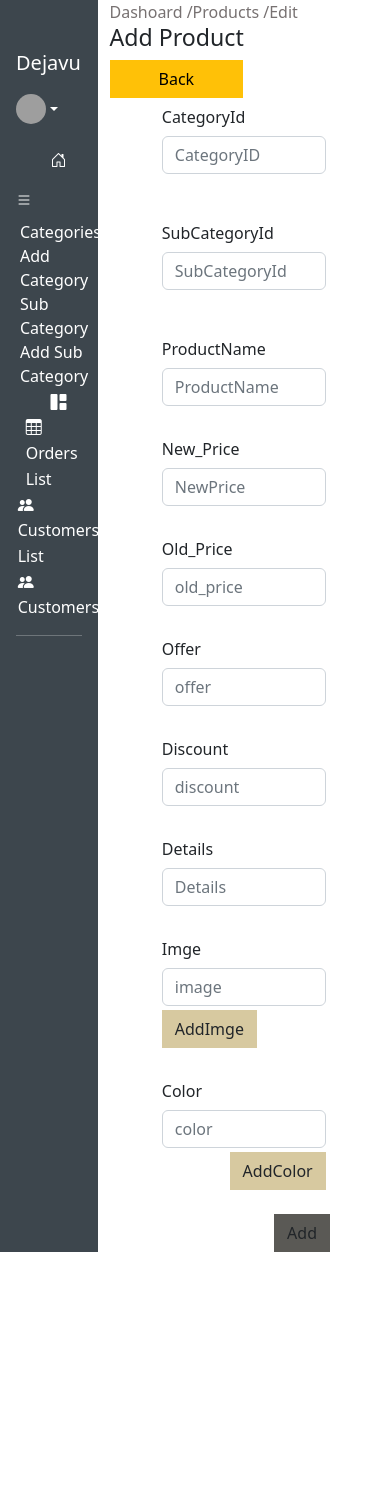
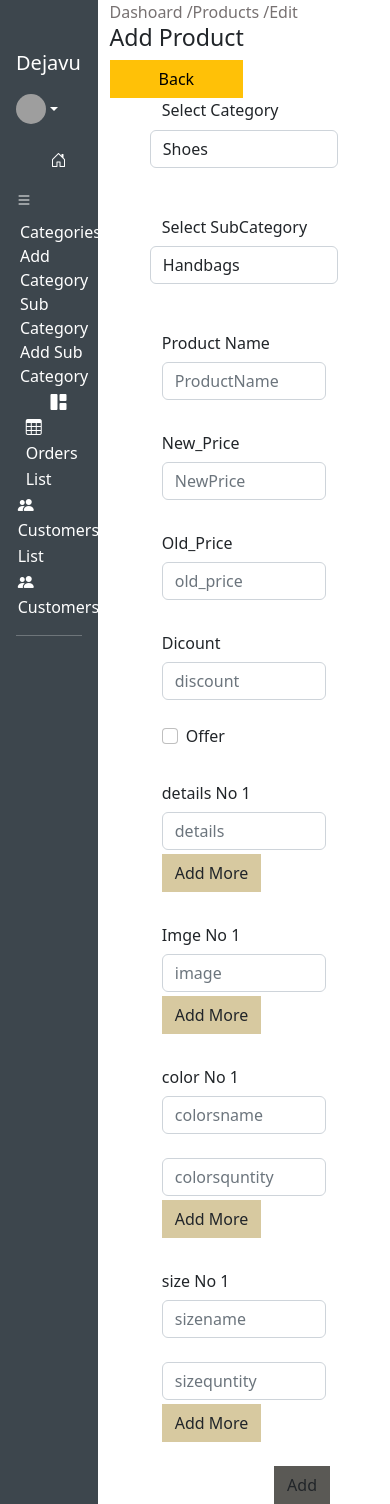
Before and after one commit to HassanEssam308/dashboard-dejavu-clone, a React (Create React App) app: page /addproduct in a window 390 px wide. Before the commit the page ends 1252 px from the top, so only its background shows below. Built offline with nearby package versions, Linux system fonts and the light colour scheme; grey boxes are pictures that could not be loaded.

Commit message:
updateadd

```diff
--- a/src/pages/AddPoduct/addproduct.js
+++ b/src/pages/AddPoduct/addproduct.js
@@ -1,7 +1,7 @@
-import { addDoc, doc, updateDoc,collection,setDoc } from 'firebase/firestore';
+import { addDoc, doc, updateDoc, collection, setDoc } from 'firebase/firestore';
 import React, { useEffect, useState } from 'react';
 import { useDispatch, useSelector } from 'react-redux';
-import { Link,useParams } from 'react-router-dom';
+import { Link, useParams } from 'react-router-dom';
 import { db } from '../../config/firestore_config';
 import changeCategories from '../../store/Actions/categoriesAction';
 import ProductsList from '../../store/Actions/ProductsList';
@@ -13,127 +13,210 @@ const AddProduct = () => {
     const productslist = useSelector((state) => state.products.products);
     const dispatch = useDispatch();
     const { id } = useParams();
-    const mpcolor = new Map();
-    const[color,setcolor]=useState({});
-    const [product,setproduc]=useState({
-        catid:'',
-        subid:'',
-        name:'',
-        new_price:'',
-        old_price:'',
+    const mpcolor = new Array();
+    const mpsize = new Array();
+    const imgs = new Array();
+
+    const [imglist, setimglist] = useState([{ servises: "" }]);
+    const [detaillist, setdetaillist] = useState([{ servises: "" }]);
+    const [color, setcolor] = useState([{ servises: "" }]);
+    const [colorname,setcolorname]=useState({});
+    const [colorqunt,setcolorqun]=useState({});
+    const [sizee, setsizee] = useState([{ servises: "" }]);
+    const [sizename,setsizename]=useState({});
+    const [sizequnt,setsizequnt]=useState({});
+    const[title,settitle]=useState('Add More');
+    const [product, setproduc] = useState({
+        catid: '',
+        subid: '',
+        name: '',
+        new_price: '',
+        old_price: '',
         size:{},
-        offer:'',
-        imgs:[],
-        discount:'',
-        details:[],
-        colors:{}
+        offer: '',
+        imgs: new Array(),
+        discount: '',
+        details: new Array(),
+        colors: {}
     })
-    const [producterr,setproducerr]=useState({
-        catiderr:'',
-        subiderr:'',
+    const [producterr, setproducerr] = useState({
+        catiderr: '',
+        subiderr: '',
     })
-    useEffect(()=>{
+    useEffect(() => {
           if(id){
+            settitle('Show More')
         const prd=productslist.find(prd => prd.id == id);
          console.log(prd);
-        setcolor(prd.colors);
-        console.log(color);
+
          setproduc({...prd});
+
          }
-    },[])
+    }, [])
 
     //console.log(id);
-    const handleform=(ev)=>{
+    const handleform = (ev) => {
         //  console.log(ev.target.value);
-        setproduc({ ...product, [ev.target.name]: ev.target.value });
-        switch(ev.target.name){
+        /* setproduc({ ...product, [ev.target.name]: ev.target.value }); */
+        switch (ev.target.name) {
             case 'catid':
-            setproducerr({...producterr,catiderr:((ev.target.value!='vBEYRuSj9Us4ZPPUbg13')&&(ev.target.value!='cgCpnqSfoejbeTYqAxQE'))?"Invalid ID":""})
+                setproducerr({ ...producterr, catiderr: ((ev.target.value != 'vBEYRuSj9Us4ZPPUbg13') && (ev.target.value != 'cgCpnqSfoejbeTYqAxQE')) ? "Invalid ID" : "" })
                 //console.log(producterr.catiderr);
-            //console.log(ev.target.value);
-          //  setproduc({...product,catid:ev.target.value});
+
+                setproduc({ ...product, catid: ev.target.value });
                 break;
-            case'subid':
-            setproducerr({...producterr,subiderr:((ev.target.value!='HNfgWKICjVLXdZnInCK6')&&(ev.target.value!='J57FdZwBd0h0PbLsxpyd')&&(ev.target.value!='Mp7jz79bKhJXW0TsHjw8')&&(ev.target.value!='NhVZroZEavmDMtOoQvdx')&&(ev.target.value!='rd6s5oYcILE2fIPKvzuM'))?"Invalid SubID":""})
+            case 'subid':
+                setproducerr({ ...producterr, subiderr: ((ev.target.value != 'HNfgWKICjVLXdZnInCK6') && (ev.target.value != 'J57FdZwBd0h0PbLsxpyd') && (ev.target.value != 'Mp7jz79bKhJXW0TsHjw8') && (ev.target.value != 'NhVZroZEavmDMtOoQvdx') && (ev.target.value != 'rd6s5oYcILE2fIPKvzuM')) ? "Invalid SubID" : "" })
                 console.log(ev.target.value);
-            setproduc({...product,subid:ev.target.value});
+                setproduc({ ...product, subid: ev.target.value });
                 break;
-            case'name':
-            setproduc({...product,name:ev.target.value});
+            case 'name':
+                setproduc({ ...product, name: ev.target.value });
                 break;
-            case'new_price':
-            setproduc({...product,new_price:ev.target.value});
+            case 'new_price':
+                setproduc({ ...product, new_price: Number(ev.target.value) });
                 break;
-            case'old_price':
-            setproduc({...product,old_price:ev.target.value});
+            case 'old_price':
+                setproduc({ ...product, old_price: Number(ev.target.value) });
                 break;
-            case'offer':
-            setproduc({...product,offer:ev.target.value});
+            case 'offer':
+                setproduc({ ...product, offer: ev.target.checked });
+                console.log(ev);
+                console.log(ev.target.checked);
                 break;
-            case'imgs':
-            setproduc({...product,imgs:[product.imgs[0], ev.target.value]});
+            case 'imgs':
+                //  setproduc({ ...product, imgs: ([...imgs,ev.target.value] )});
+                console.log(ev.target.value);
                 break;
-            case'discount':
-            setproduc({...product,discount:ev.target.value});
+            case 'discount':
+                setproduc({ ...product, discount: Number(ev.target.value) });
                 break;
-            case'details':
-            setproduc({...product,details:[product.details[0],ev.target.value]});
+            case 'details':
+                //  setproduc({ ...product, details: [ev.target.value] });
+                console.log(ev.target.value);
                 break;
-            case'colors':
-            setproduc({...product,colors:[product.colors[0],ev.target.value]});
+            case 'size':
+                setproduc({ ...product, size: [ev.target.value] });
                 break;
-            case'size':
-            setproduc({...product,size:[product.size[0],ev.target.value]});
-            break;
+
+
         }
         // console.log(product);
 
     }
-    const upadteproduct=  ()=>{
-    if(id){
+    const upadteproduct = () => {
+        if (id) {
             const docRef = doc(db, "product", id);
-        if( window.confirm("Entire Document Will updated")){
-        updateDoc(docRef,product).then(()=>{
-            dispatch(ProductsList());
+            if (window.confirm("Entire Document Will updated")) {
+                updateDoc(docRef, product).then(() => {
+                  //  dispatch(ProductsList());
+                  console.log(product);
                     console.log("Entire Document has been updated successfully.")
-        }).catch((error)=>{
+                }).catch((error) => {
                     console.log(error);
                 })
             }
-    }else{
-        const docRef = collection(db, "product");
-        if( window.confirm("Entire Document Will Added")){
-            addDoc(docRef,product).then((docRef)=>{
-                dispatch(ProductsList());
-                console.log(`Entire Document has been Added successfully.${docRef}`)
-            }).catch((err)=>{
+        } else {
+
+            if (window.confirm("Entire docuemt will added")) {
+                const docRef = collection(db, "test");
+                addDoc(docRef, product).then((docRef) => {
+                    console.log(`Entire Document .${docRef}`)
+                }).catch((err) => {
                     console.log(err);
                 })
 
+            }
 
         }
-    }}
+
+
+
+    }
+
 
     const [Imgg, SetImg] = useState([])
     const [Imge, SetImge] = useState('')
     const Img = (ev) => {
+
         console.log(ev.target.value);
         SetImge(ev.target.value);
         console.log(Imge);
     }
-    const Add=()=>{
-        if(Imge!=''){
+    const Add = () => {
+        const inp = [...imglist, []];
+        setimglist(inp);
+        if (Imge != '') {
+            product.imgs.push(Imge);
+        }
+        if (Imge != '') {
+
             SetImg([...Imgg, Imge]);
+            console.log(Imgg);
+
             //console.log(Imgg);
-         //product.imgs.push(Imge);
+            // product.imgs.push(Imge);
 
         }
-      // console.log(product.imgs);
+        console.log(product.imgs);
     }
-    for(let i in product.colors){
-        mpcolor.set(i,product.colors[i]);
-        console.log(mpcolor);
+
+    const [Detail, Setdetail] = useState('')
+    const detaill = (ev) => {
+
+        console.log(ev.target.value);
+        Setdetail(ev.target.value);
+        console.log(Detail);
     }
+    const Adddetail = () => {
+        const inp1 = [...detaillist, []];
+        setdetaillist(inp1);
+        product.details.push(Detail);
+        if (Detail != '') {
+
+        }
+
+        console.log(product.details);
+    }
+
+    const colornam=(ev)=>{
+        console.log(ev.target.value);
+        setcolorname(ev.target.value);
+    }
+    const colorquntity=(ev)=>{
+        console.log(ev.target.value);
+        setcolorqun(ev.target.value);
+    }
+    const Addcolor=()=>{
+        const inp1 = [...color, []];
+        setcolor(inp1);
+        if (colorname!= ''&&colorqunt!='') {
+
+            product.colors[colorname.toUpperCase()]=Number(colorqunt);
+
+
+        }
+    }
+    const sizernam=(ev)=>{
+        console.log(ev.target.value);
+        setsizename(ev.target.value);
+    }
+    const sizequntity=(ev)=>{
+        console.log(ev.target.value);
+        setsizequnt(ev.target.value);
+    }
+    const Addsize=()=>{
+        const inp1 = [...sizee, []];
+        setsizee(inp1);
+        if (sizename!= ''&&sizequnt!='') {
+            product.size[sizename.toUpperCase()]=Number(sizequnt);
+
+
+        }
+    }
+
+
+
 
 
     return (
@@ -152,93 +235,212 @@ const AddProduct = () => {
                     </div>
                 </div>
                 <form>
-                <div className="container-fluid" style={{width: '70%'}}>
-                    <div className="form-group row">
-                        <label htmlFor="catid" className="col-sm-2 col-form-label">CategoryId</label>
+
+
+
+                    <div className="container-fluid" style={{ width: '70%' }}>
+
+                        <div className="form-group row mb-3">
+                            <label htmlFor="catid" className="form-label">Select Category</label>
+                            <select className="form-control" name="catid" id="catid" onChange={(e) => handleform(e)}  >
+                                <option name='catid' value={'cgCpnqSfoejbeTYqAxQE'}   >Shoes</option>
+                                <option name='catid' value={'vBEYRuSj9Us4ZPPUbg13'}   >Bags</option>
+
+
+                            </select>
+                        </div>
+
+                        <br />
+
+                        <div className="form-group row mb-3">
+                            <label htmlFor="subid" className="col-sm-3 col-form-label ">Select SubCategory</label>
+                            <select className="form-control" name="subid" id="subid" onChange={(e) => handleform(e)}  >
+                                <option name='subid' value={'HNfgWKICjVLXdZnInCK6'}   >Handbags</option>
+                                <option name='subid' value={'Mp7jz79bKhJXW0TsHjw8'}   >Shoulder Bags</option>
+                                <option name='subid' value={'NhVZroZEavmDMtOoQvdx'}   >High Boots</option>
+                                <option name='subid' value={'J57FdZwBd0h0PbLsxpyd'}   >Half Boots</option>
+                                <option name='subid' value={'rd6s5oYcILE2fIPKvzuM'}   >Ankle Boots</option>
+
+
+                            </select>
+                        </div>
+                        {/*  <div className="form-group row">
+                            <label htmlFor="SubCategoryId" className="col-sm-2 col-form-label" >SubCategoryId</label>
                             <div className="col-sm-10">
-                            <input name='catid' type="text" className="form-control" id="ID" placeholder="CategoryID" onChange={(e) => handleform(e)} value={product.catid} />
-                            <p className="text-danger">{producterr.catiderr}</p>
+                                <input name='subid' type="text" className="form-control" id="SubCategoryId" placeholder="SubCategoryId"
+                                    onChange={(e) => handleform(e)} value={product.subid} />
+                                <p className="text-danger">{producterr.subiderr}</p>
+                            </div>
+                        </div> */}
+                        <br />
+                        <div className="form-group coulmn">
+                            <label htmlFor="name" className="col-sm-2 col-form-label">Product Name</label>
+                            <div className="col-sm-10">
+                                <input name='name' type="text" className="form-control" id="name" placeholder="ProductName"
+                                    onChange={(e) => handleform(e)} value={product.name} />
                             </div>
                         </div>
                         <br />
-                    <div className="form-group row">
-                        <label htmlFor="SubCategoryId" className="col-sm-2 col-form-label" >SubCategoryId</label>
+                        <div className="form-group coulmn">
+                            <label htmlFor="new_price" className="col-sm-2 col-form-label">New_Price</label>
                             <div className="col-sm-10">
-                            <input name='subid' type="text" className="form-control" id="SubCategoryId" placeholder="SubCategoryId"onChange={(e) => handleform(e)} value={product.subid} />
-                            <p className="text-danger">{producterr.subiderr}</p>
+                                <input name='new_price' type="text" className="form-control" id="new_price" placeholder="NewPrice"
+                                    onChange={(e) => handleform(e)} value={product.new_price} />
                             </div>
                         </div>
                         <br />
-                    <div className="form-group row">
-                        <label htmlFor="name" className="col-sm-2 col-form-label">ProductName</label>
-                        <div className="col-sm-10">
-                            <input name='name' type="text" className="form-control" id="name" placeholder="ProductName" onChange={(e) => handleform(e)} value={product.name}/>
-                        </div>
-                    </div>
-                    <br />
-                    <div className="form-group row">
-                        <label htmlFor="new_price" className="col-sm-2 col-form-label">New_Price</label>
-                        <div className="col-sm-10">
-                            <input name='new_price' type="number" className="form-control" id="new_price" placeholder="NewPrice" onChange={(e) => handleform(e)} value={product.new_price}/>
-                        </div>
-                    </div>
-                    <br/>
-                    <div className="form-group row">
+                        <div className="form-group coulmn">
                             <label htmlFor="old_price" className="col-sm-2 col-form-label">Old_Price</label>
                             <div className="col-sm-10">
-                            <input name='old_price' type="number" className="form-control" id="old_price" placeholder="old_price" onChange={(e) => handleform(e)} value={product.old_price}/>
+                                <input name='old_price' type="text" className="form-control" id="old_price" placeholder="old_price"
+                                    onChange={(e) => handleform(e)} value={product.old_price} />
                             </div>
                         </div>
                         <br />
 
-                    <div className="form-group row">
-                        <label htmlFor="offer" className="col-sm-2 col-form-label">Offer</label>
+                        <div className="form-group coulmn">
+                            <label htmlFor="discount" className="col-sm-2 col-form-label">Dicount</label>
                             <div className="col-sm-10">
-                            <input name='offer' type="boolen" className="form-control" id="offer" placeholder="offer" onChange={(e) => handleform(e)} value={product.offer}/>
+                                <input name='discount' type="text" className="form-control" id="discount" placeholder="discount"
+                                    onChange={(e) => handleform(e)} value={product.discount} />
                             </div>
                         </div>
                         <br />
-                    <div className="form-group row">
+                        <div className="form-group form-check">
+                            <label className="form-check-label" htmlFor="offer">Offer</label>
+                            <input name='offer' type="checkbox" className="form-check-input" id="offer"
+                                onChange={(e) => handleform(e)} value={product.offer} />
+                        </div>
+
+                        {/*   <div className="form-group row">
                         <label htmlFor="discount" className="col-sm-2 col-form-label">Discount</label>
+
+                            <input name=' discount' type="checkbox" className="form-control" id="discount" placeholder="discount" onChange={(e) => handleform(e)} value={product.discount}/>
+
+                    </div> */}
+                        <br />
+                        {detaillist.map((singldetal, index) => {
+                            return (
+                                <div key={index} className="form-group coulmn">
+                                    <label htmlFor="details" className="col-sm-2 col-form-label">details No {index + 1}</label>
                                     <div className="col-sm-10">
-                            <input name=' discount' type="text" className="form-control" id="discount" placeholder="discount" onChange={(e) => handleform(e)} value={product.discount}/>
-                        </div>
-                    </div>
-                    <br />
-                    <div className="form-group row">
-                        <label htmlFor="details" className="col-sm-2 col-form-label">Details</label>
-                        <div className="col-sm-10">
-                            <input name='details' type="text" className="form-control" id="details" placeholder="Details" onChange={(e) => handleform(e)} value={product.details[0]}/>
-                        </div>
-                    </div>
-                    <br />
-                    <div className="form-group row">
-                        <label htmlFor="imgs" className="col-sm-2 col-form-label">Imge</label>
-                        <div className="col-sm-10">
-                            <input name='imgs' type='text' className="form-control" id="imgs" placeholder="image" onMouseLeave={(ev) => Img(ev)} value={product.imgs[0]}/>
-                          <button type="button" style={{backgroundColor:'#d7c9a0'}} className="btn btn text-primary-emphasis mt-1 rounded-0  " onClick={Add} >AddImge</button>
+                                        <input name='details' type='text' className="form-control" id="details" placeholder="details" onMouseLeave={(ev) => (detaill(ev))} value={product.details[index]} />
+                                        {/* <input name='imgs' type='text' className="form-control" id="imgs" placeholder="image"
+                                        onChange={(e) => handleform(e)}
+                                        value={product.imgs[0]} /> */}
+
+                                        {detaillist.length - 1 === index && <button type="button" style={{ backgroundColor: '#d7c9a0' }} className="btn btn text-primary-emphasis mt-1 rounded-0  " onClick={Adddetail} >{title}</button>}
+
 
                                     </div>
                                 </div>
+                            );
+
+
+
+                        })}
+
                         <br />
 
+                        {imglist.map((singleimg, index) => {
+                            return (
+                                <div key={index} className="form-group coulmn">
+                                    <label htmlFor="imgs" className="col-sm-2 col-form-label">Imge No {index + 1}</label>
+                                    <div className="col-sm-10">
+                                        <input name='imgs' type='text' className="form-control" id="imgs" placeholder="image" onMouseLeave={(ev) => (Img(ev))} value={product.imgs[index]}/>
+                                        {/* <input name='imgs' type='text' className="form-control" id="imgs" placeholder="image"
+                                        onChange={(e) => handleform(e)}
+                                        value={product.imgs[0]} /> */}
 
-                    <div className="form-group row">
+                                        {imglist.length - 1 === index && <button type="button" style={{ backgroundColor: '#d7c9a0' }} className="btn btn text-primary-emphasis mt-1 rounded-0  " onClick={Add} >{title}</button>}
+
+
+                                    </div>
+                                </div>
+                            );
+
+
+
+                        })}
+
+                        <br />
+
+                        {color.map((singleimg, index) => {
+                            return (
+                                <div key={index} className="form-group coulmn">
+                                <label htmlFor="colors" className="col-sm-2 col-form-label">color No {index + 1}</label>
+                                <div className="col-sm-4">
+                                    <input name='colors' type='text' className="form-control" id="colorsname" placeholder="colorsname" onMouseLeave={(ev) => (colornam(ev))}  />
+                                    <br></br>
+                                    <input name='colorsqun' type='text' className="form-control" id="colorsqun" placeholder="colorsquntity" onMouseLeave={(ev) => (colorquntity(ev))}  />
+
+
+                                    {color.length - 1 === index && <button type="button" style={{ backgroundColor: '#d7c9a0' }} className="btn btn text-primary-emphasis mt-1 rounded-0  " onClick={Addcolor} >{title}</button>}
+
+
+                                </div>
+                            </div>
+                            );
+
+
+
+                        })}
+
+
+
+                        {/*  <div className="form-group row">
                         <label htmlFor="colors" className="col-sm-2 col-form-label" >Color</label>
                         <div className="col-sm-10">
-                        <input name='colors' type="text" className="form-control" id="colors" placeholder="color" onChange={(e) => handleform(e)} value={product.colors.value}/>
+                        <input name='colors' type="text" className="form-control" id="colors" placeholder="color"
+                        onChange={(e) => handleform(e)} value={color.set(event.target.v)}/>
                         <div className='text-end'>
                         <button type="button" style={{backgroundColor:'#d7c9a0'}} className="btn btn text-primary-emphasis mt-1 rounded-0 text-end " >AddColor</button>
                         </div>
 
                         </div>
                     </div>
+                    */}
+                        <br />
 
-                    <br />
+
+                        {sizee.map((singleimg, index) => {
+                            return (
+                                <div key={index} className="form-group coulmn">
+                                <label htmlFor="size" className="col-sm-2 col-form-label">size No {index + 1}</label>
+                                <div className="col-sm-4">
+                                    <input name='size' type='text' className="form-control" id="colorsname" placeholder="sizename" onMouseLeave={(ev) => (sizernam(ev))} />
+                                    <br></br>
+                                    <input name='size' type='text' className="form-control" id="sizequn" placeholder="sizequntity" onMouseLeave={(ev) => (sizequntity(ev))} />
+
+
+                                    {sizee.length - 1 === index && <button type="button" style={{ backgroundColor: '#d7c9a0' }} className="btn btn text-primary-emphasis mt-1 rounded-0  " onClick={Addsize} >{title}</button>}
+
+
+                                </div>
+                            </div>
+                            );
+
+
+
+                        })}
+
+
+
+                        {/* <div className="form-group row">
+                        <label htmlFor="size" className="col-sm-2 col-form-label" >Size</label>
+                        <div className="col-sm-10">
+                        <input name='size' type="text" className="form-control" id="size" placeholder="size" onChange={(e) => handleform(e)} value={mpsize[0]}/>
+                        <div className='text-end'>
+                      <button type="button" style={{backgroundColor:'#d7c9a0'}} className="btn btn text-primary-emphasis mt-1 rounded-0 text-end " >AddColor</button>
+                        </div>
+
+                        </div>
+                    </div> */}
+                        <br></br>
 
                     </div>
                     <div className='text-end '>
-                    <button type="button" style={{backgroundColor:'#5a5955'}} className="btn btn text-primary-emphasis me-5 rounded-0" onClick={upadteproduct}>Add</button>
+                        <button type="button" style={{ backgroundColor: '#5a5955' }} className="btn btn text-primary-emphasis me-5 rounded-0" onClick={upadteproduct}>Add</button>
                     </div>
 
                 </form>
```
Lines whose indentation alone changed are shown as unchanged.
